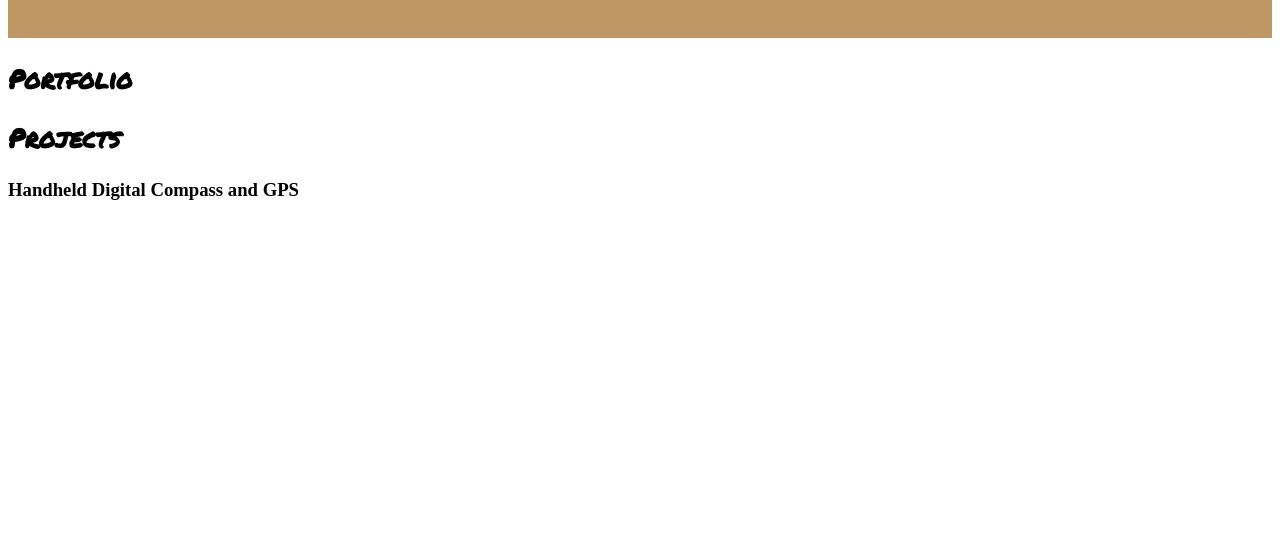
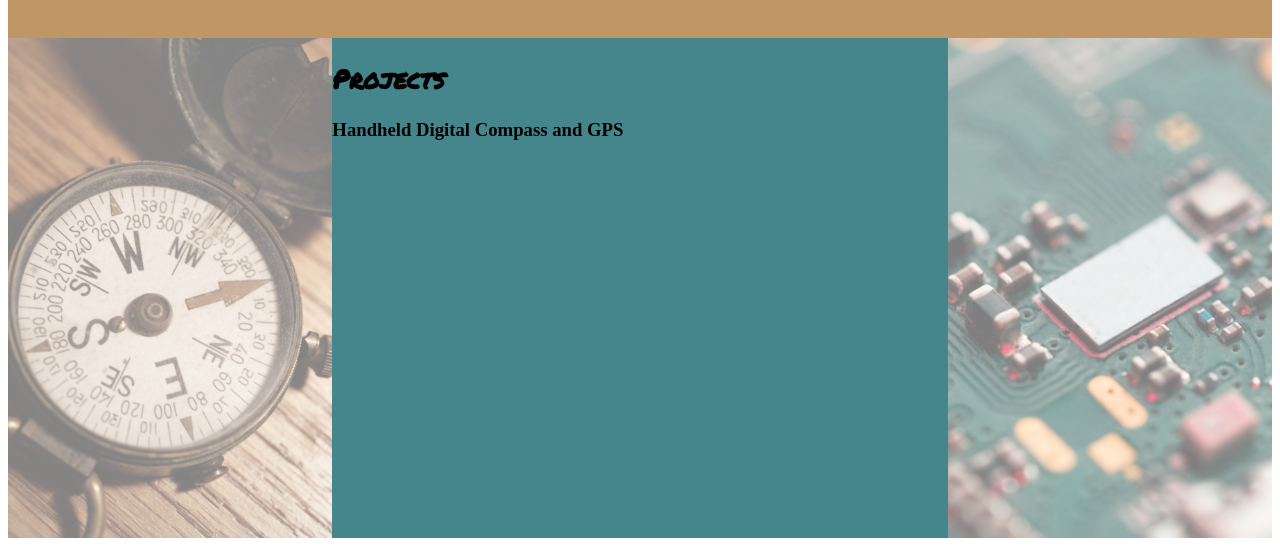
Before and after one commit to jonfarmer/jonfarmer.github.io, a plain HTML site: page index.html in a window 1280 px wide. Shown: the part 1685-2231 px from the top of the page. Before the commit the page ends 1905 px from the top, so only its background shows below. Drawn offline with Linux system fonts and the light colour scheme.

Commit message:
First pass at Projects section

```diff
--- a/index.html
+++ b/index.html
@@ -12,7 +12,7 @@
   <nav class="navScrolled">
     <h3>Jon Farmer</h3>
     <a href="#about">About Me</a>
-    <a href="#portfolio">Portfolio</a>
+    <a href="#portfolio" hidden>Portfolio</a>
     <a href="#projects">Projects</a>
     <a href="#contact">Contact</a>
   </nav>
@@ -28,12 +28,18 @@
     </div>
     <img class="prof-pic" src="../jonfarmer.github.io/Resources/Images/PXL_20211230_191457515.MP-01.jpeg" alt="Photo of Jon Farmer">
   </section>
-  <section class="portfolio" id="portfolio">
+  <section class="portfolio" id="portfolio" hidden>
     <h2>Portfolio</h2>
   </section>
   <section class="projects" id="projects">
-    <h2>Projects</h2>
-    <h3>Handheld Digital Compass and GPS</h3>
+    <div class="proj-img-one">
+    </div>
+    <div class="projects-text">
+        <h2>Projects</h2>
+        <h3>Handheld Digital Compass and GPS</h3>
+      </div>
+    <div class="proj-img-two">
+    </div>
   </section>
 </body>
 </html>
--- a/style.css
+++ b/style.css
@@ -117,3 +117,43 @@ nav a:hover {
     padding-left: 30px;
 
 }
+
+.projects {
+    display: flex;
+    flex-direction: row;
+    width: 100%;
+    height: 500px;
+    justify-content: center;
+}
+
+.proj-img-one {
+    flex-grow: 1;
+    background-image: url(../jonfarmer.github.io/Resources/Images/jen-theodore-tWqyWrqLntU-unsplash.jpg);
+    background-position: center;
+    background-repeat: no-repeat;
+    background-size: cover;
+    background-attachment: fixed;
+    opacity: 50%;
+
+}
+
+.proj-img-two {
+    flex-grow: 1;
+    background-image: url(../jonfarmer.github.io/Resources/Images/harrison-broadbent-nePxBIvqUlU-unsplash.jpg);
+    background-position: center;
+    background-repeat: no-repeat;
+    background-size: cover;
+    background-attachment: fixed;
+    opacity: 50%;
+}
+
+.projects-text {
+    flex-grow: 1;
+    background-color: #45858C;
+
+}
+
+.projects-text h2,
+.projects-text h3 {
+    width: 80%;
+}
```
Also changed, not shown: resources/Images/harrison-broadbent-nePxBIvqUlU-unsplash.jpg (added), resources/Images/jen-theodore-tWqyWrqLntU-unsplash.jpg (added).
